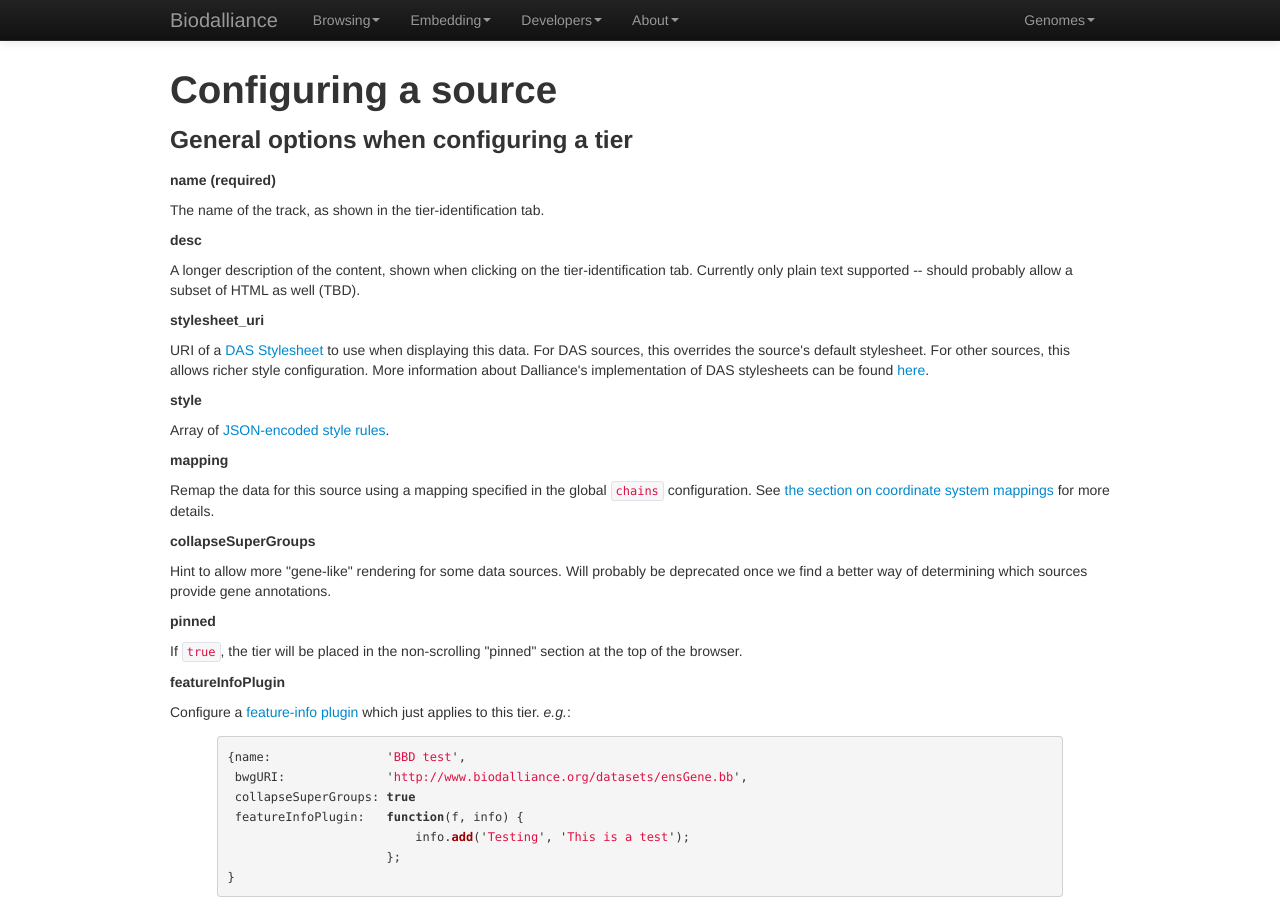
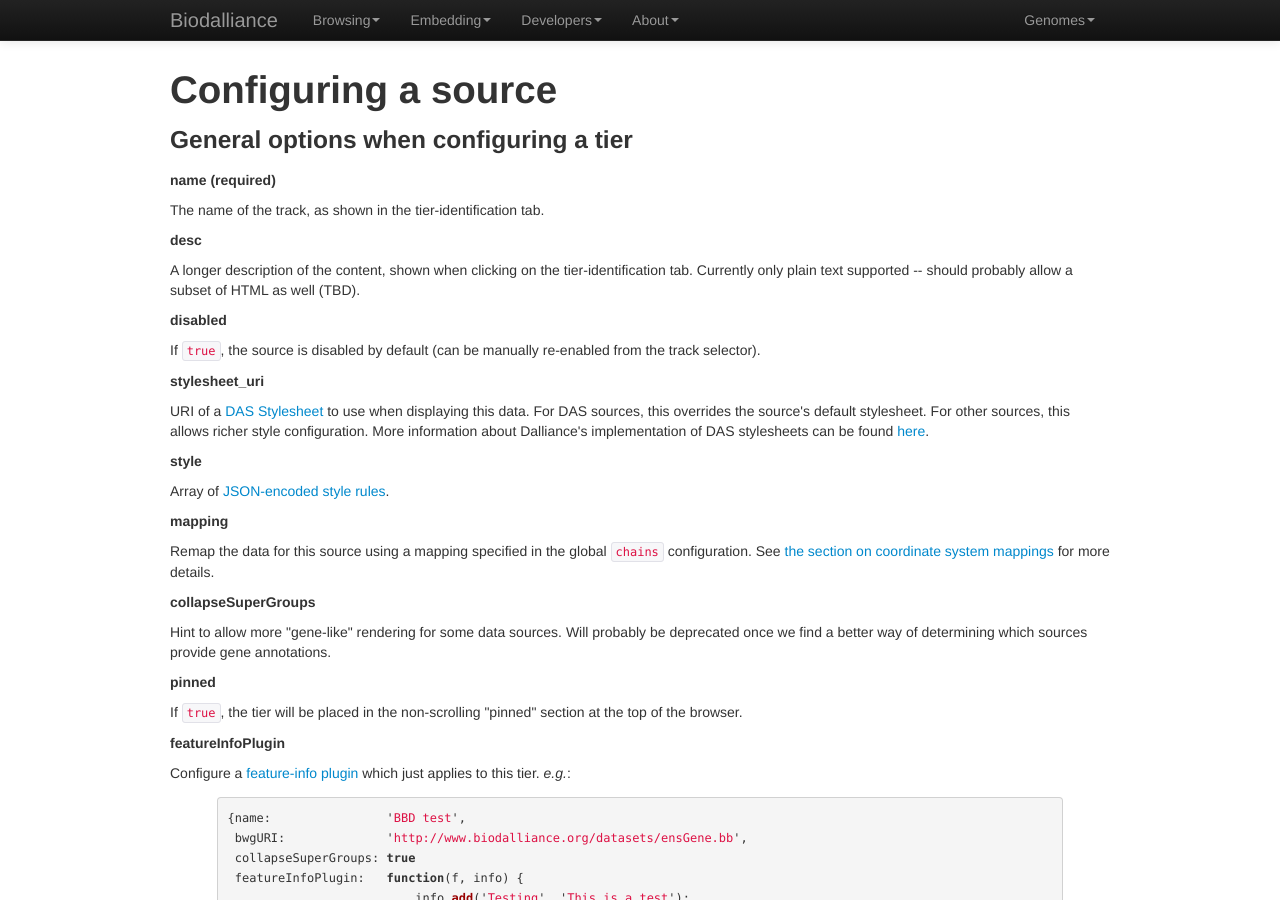
Before and after one commit to biodalliance/dalliance-web, a Jekyll site: the page built from config-source.html, in a window 1280 px wide and 900 px high. Built offline with Jekyll 4.4.1, drawn with Linux system fonts in a browser that asks for light colours.

Commit message:
Documented the 'disabled' per-source option.

```diff
--- a/config-source.html
+++ b/config-source.html
@@ -12,6 +12,11 @@ The name of the track, as shown in the tier-identification tab.
 
 A longer description of the content, shown when clicking on the tier-identification tab.  Currently only
 plain text supported -- should probably allow a subset of HTML as well (TBD).
+
+<h5>disabled</h5>
+
+If <code>true</code>, the source is disabled by default (can be manually re-enabled from the
+track selector).
 
 <h5>stylesheet_uri</h5>
 
```
